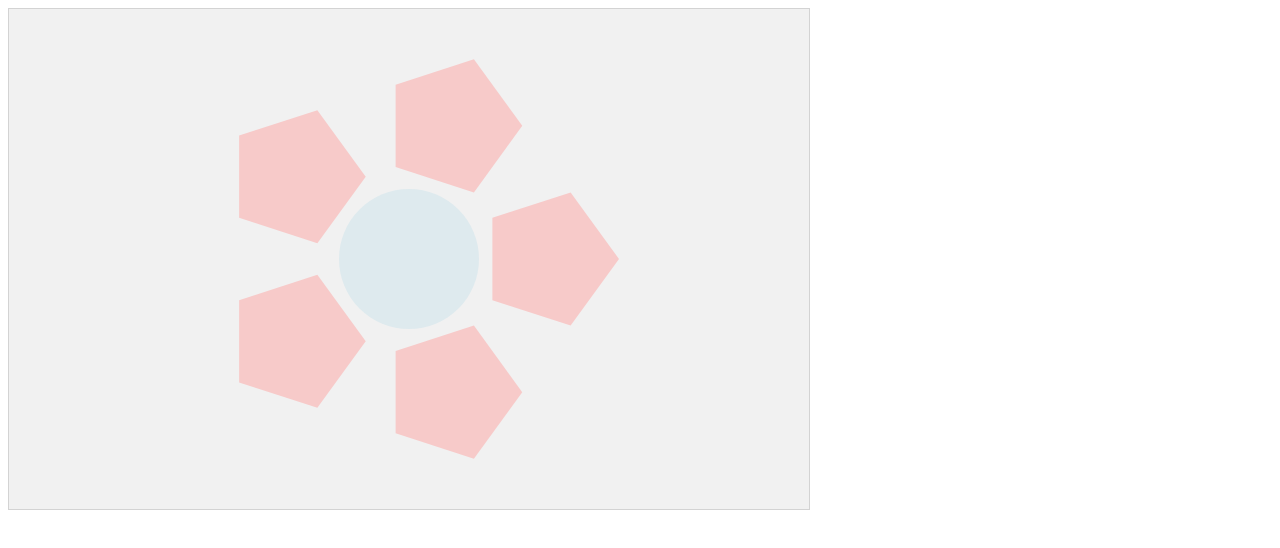
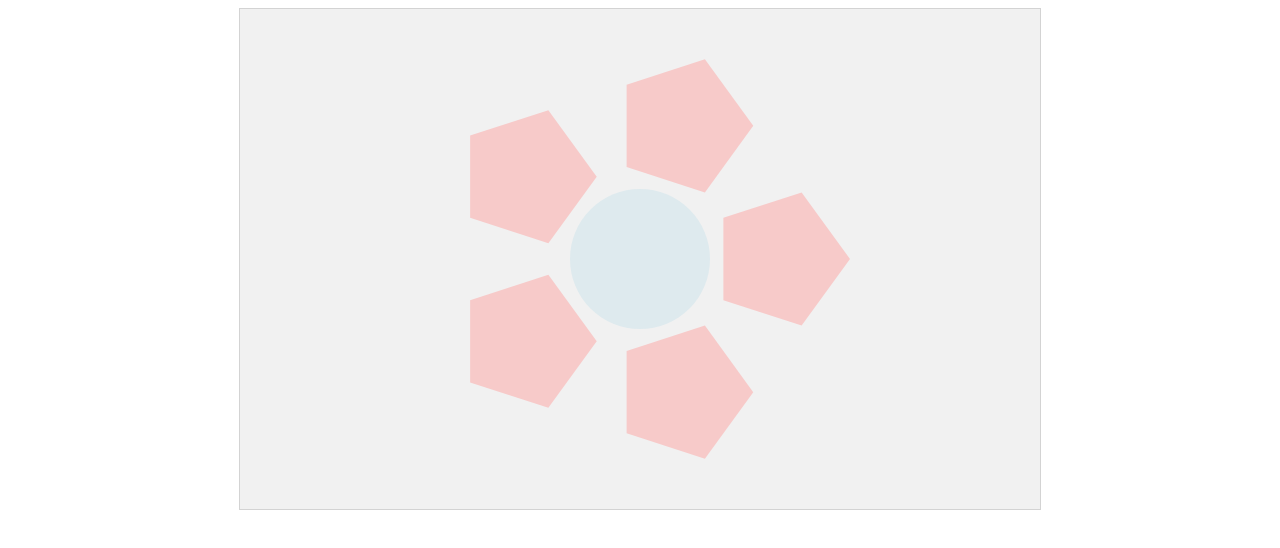
Before and after one commit to gaetanodec/hello-world, a plain HTML site: page paint.html in a window 1280 px wide. Drawn offline with Linux system fonts and the light colour scheme.

Commit message:
Update paint.html

```diff
--- a/paint.html
+++ b/paint.html
@@ -4,6 +4,10 @@
 	<meta name="viewport" content="width=device-width, initial-scale=1.0"/>
 	<style>
 	canvas {
+		padding: 0;
+		margin: auto;
+		display: block;
+		width: 800px;
 		border:1px solid #d3d3d3;
 		background-color: #f1f1f1;
 	}
```
